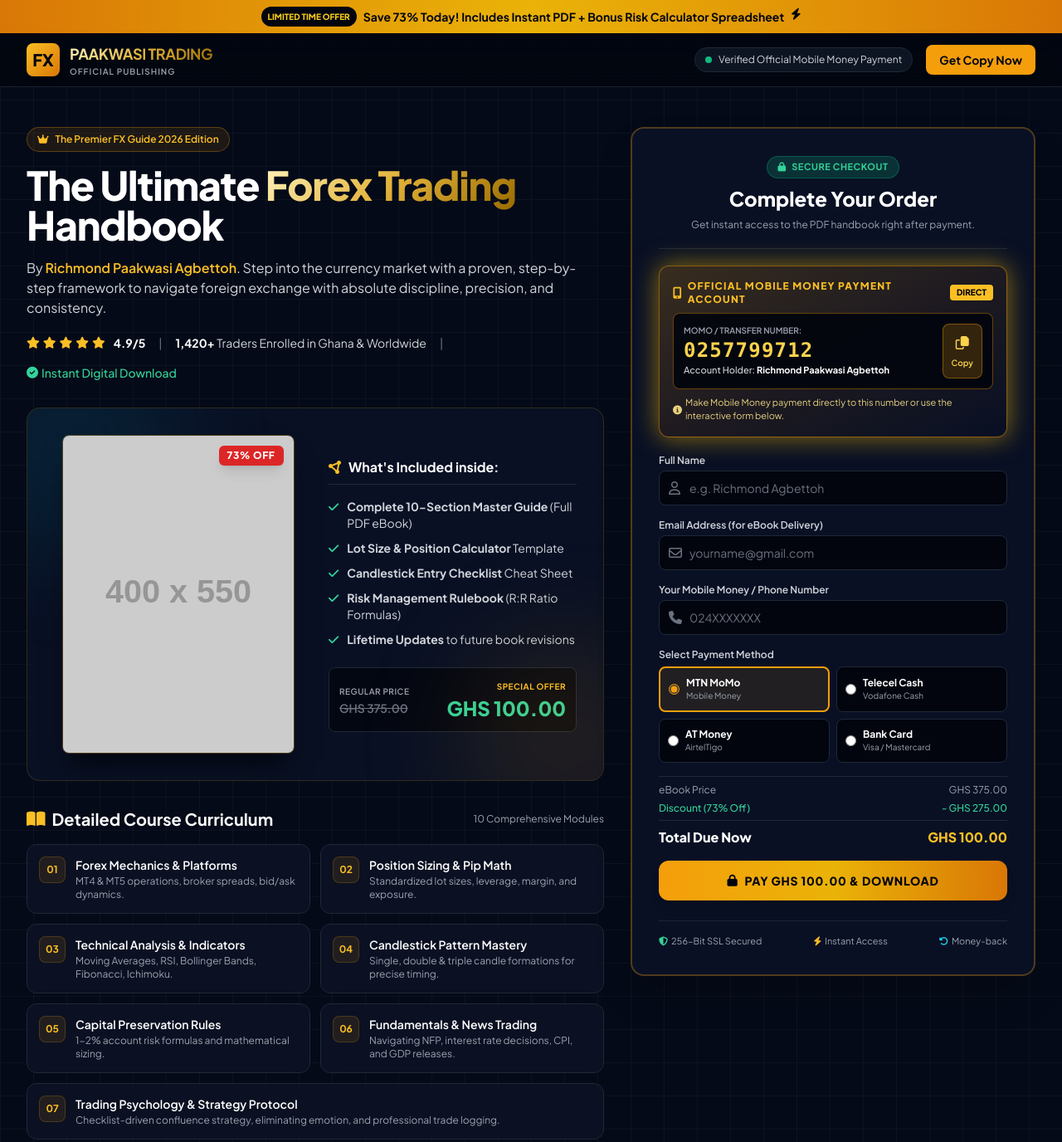
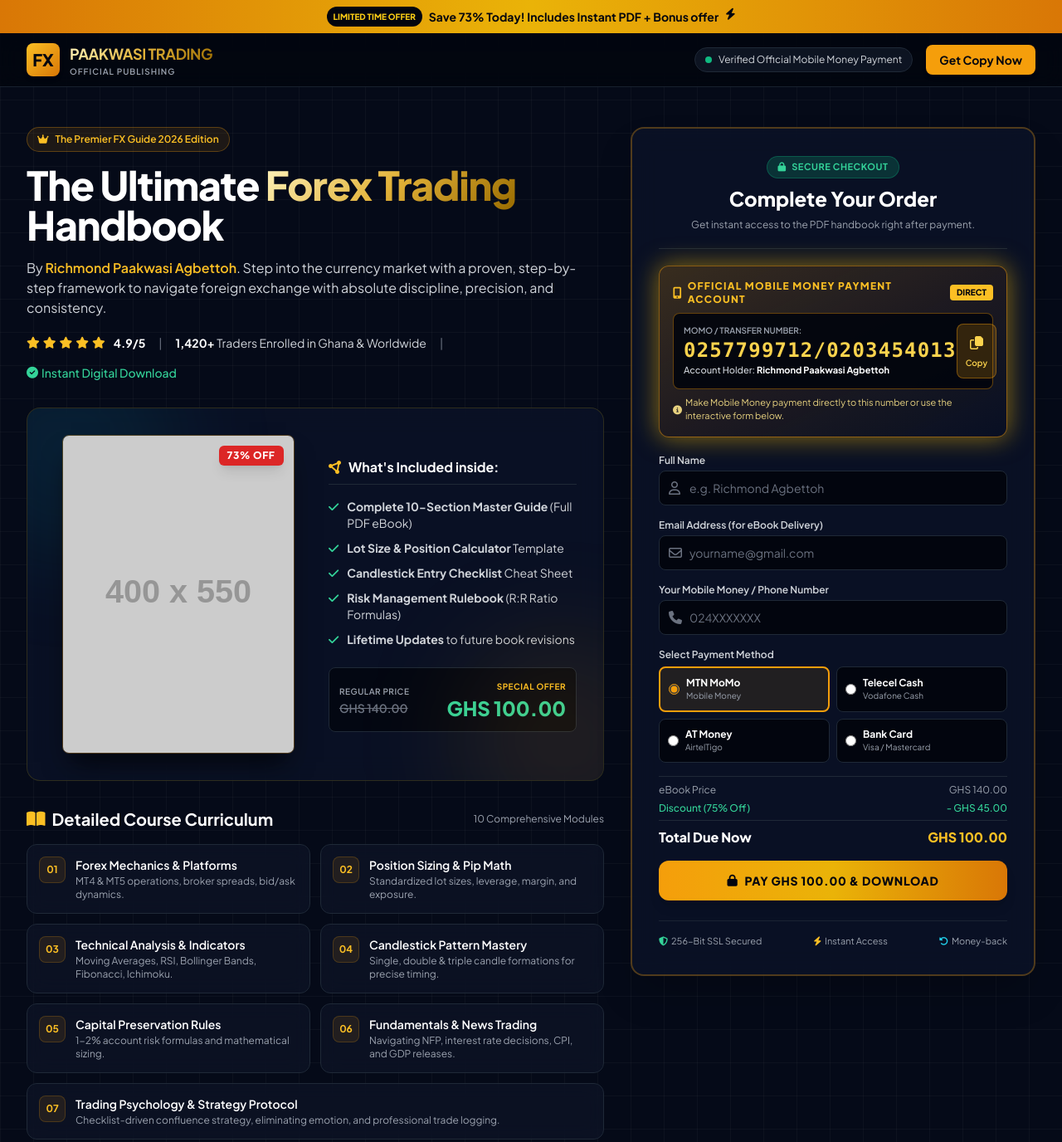
Before and after one commit to youngceo816-sys/ebook-payment, a plain HTML site: page index.html in a window 1280 px wide. Shown: the top 1376 px of the page at 83% size. Drawn offline with nearby package versions, Linux system fonts and the light colour scheme; placeholder pictures from the web are drawn by us.

```diff
--- a/index.html
+++ b/index.html
@@ -128,7 +128,7 @@
     <!-- Top Announcement Bar -->
     <div class="bg-gradient-to-r from-amber-600 via-yellow-500 to-amber-600 text-navy-950 font-bold text-xs sm:text-sm py-2 px-4 text-center flex items-center justify-center gap-2 shadow-lg">
         <span class="bg-navy-950 text-gold-400 text-[10px] uppercase font-extrabold px-2 py-0.5 rounded-full">Limited Time Offer</span>
-        <span>Save 73% Today! Includes Instant PDF + Bonus Risk Calculator Spreadsheet</span>
+        <span>Save 73% Today! Includes Instant PDF + Bonus offer</span>
         <i class="fa-solid fa-bolt text-navy-950 animate-bounce"></i>
     </div>
 
@@ -248,7 +248,7 @@
                                 <div class="p-3 rounded-lg bg-navy-950/80 border border-gray-800 flex items-center justify-between">
                                     <div>
                                         <div class="text-[10px] text-gray-400 uppercase tracking-wider font-semibold">Regular Price</div>
-                                        <div class="text-gray-500 line-through font-semibold text-sm">GHS 375.00</div>
+                                        <div class="text-gray-500 line-through font-semibold text-sm">GHS 140.00</div>
                                     </div>
                                     <div class="text-right">
                                         <div class="text-[10px] text-amber-400 uppercase tracking-wider font-bold">Special Offer</div>
@@ -403,7 +403,7 @@
                         <div class="bg-navy-950/90 p-3 rounded-lg border border-amber-500/40 flex items-center justify-between">
                             <div>
                                 <div class="text-[10px] text-gray-400 uppercase font-semibold">MoMo / Transfer Number:</div>
-                                <div class="text-2xl font-black tracking-wider text-amber-300 font-mono" id="momo-number">0257799712</div>
+                                <div class="text-2xl font-black tracking-wider text-amber-300 font-mono" id="momo-number">0257799712/0203454013</div>
                                 <div class="text-[11px] text-gray-300 font-medium">Account Holder: <span class="text-white font-bold">Richmond Paakwasi Agbettoh</span></div>
                             </div>
                             <button onclick="copyPaymentNumber()" class="bg-amber-500/20 hover:bg-amber-500/30 text-amber-300 border border-amber-500/40 p-2.5 rounded-lg text-xs font-semibold flex flex-col items-center gap-1 transition-all">
@@ -497,11 +497,11 @@
                         <div class="pt-2 border-t border-gray-800 space-y-1.5 text-xs">
                             <div class="flex justify-between text-gray-400">
                                 <span>eBook Price</span>
-                                <span>GHS 375.00</span>
+                                <span>GHS 140.00</span>
                             </div>
                             <div class="flex justify-between text-emerald-400 font-medium">
-                                <span>Discount (73% Off)</span>
-                                <span>- GHS 275.00</span>
+                                <span>Discount (75% Off)</span>
+                                <span>- GHS 45.00</span>
                             </div>
                             <div class="flex justify-between text-base font-extrabold text-white pt-2 border-t border-gray-800">
                                 <span>Total Due Now</span>
@@ -548,7 +548,7 @@
             <div class="bg-navy-950 p-4 rounded-xl border border-gray-800 space-y-3">
                 <div class="flex justify-between items-center text-xs pb-2 border-b border-gray-800">
                     <span class="text-gray-400">Send To Mobile Number:</span>
-                    <span class="text-amber-400 font-mono font-bold text-base">0257799712</span>
+                    <span class="text-amber-400 font-mono font-bold text-base">0257799712/0203454013</span>
                 </div>
                 <div class="flex justify-between items-center text-xs pb-2 border-b border-gray-800">
                     <span class="text-gray-400">Account Name:</span>
```
